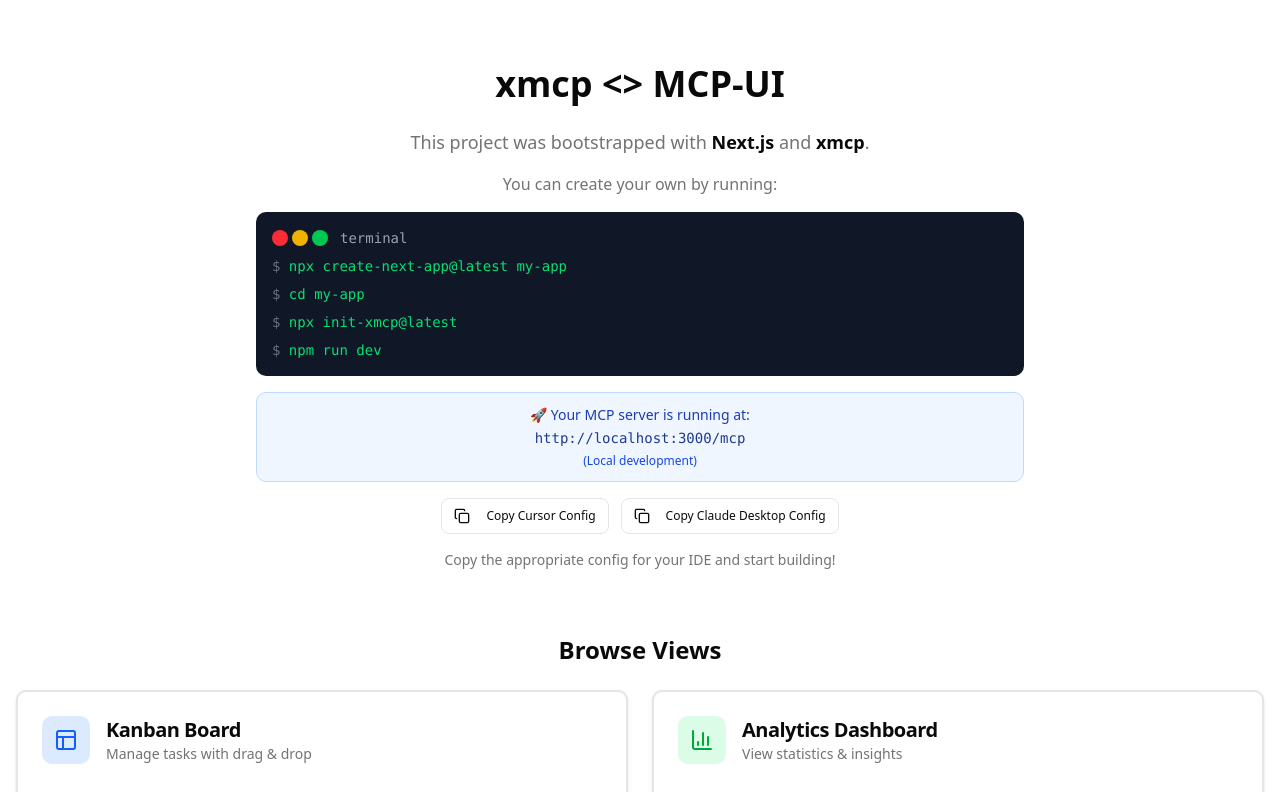
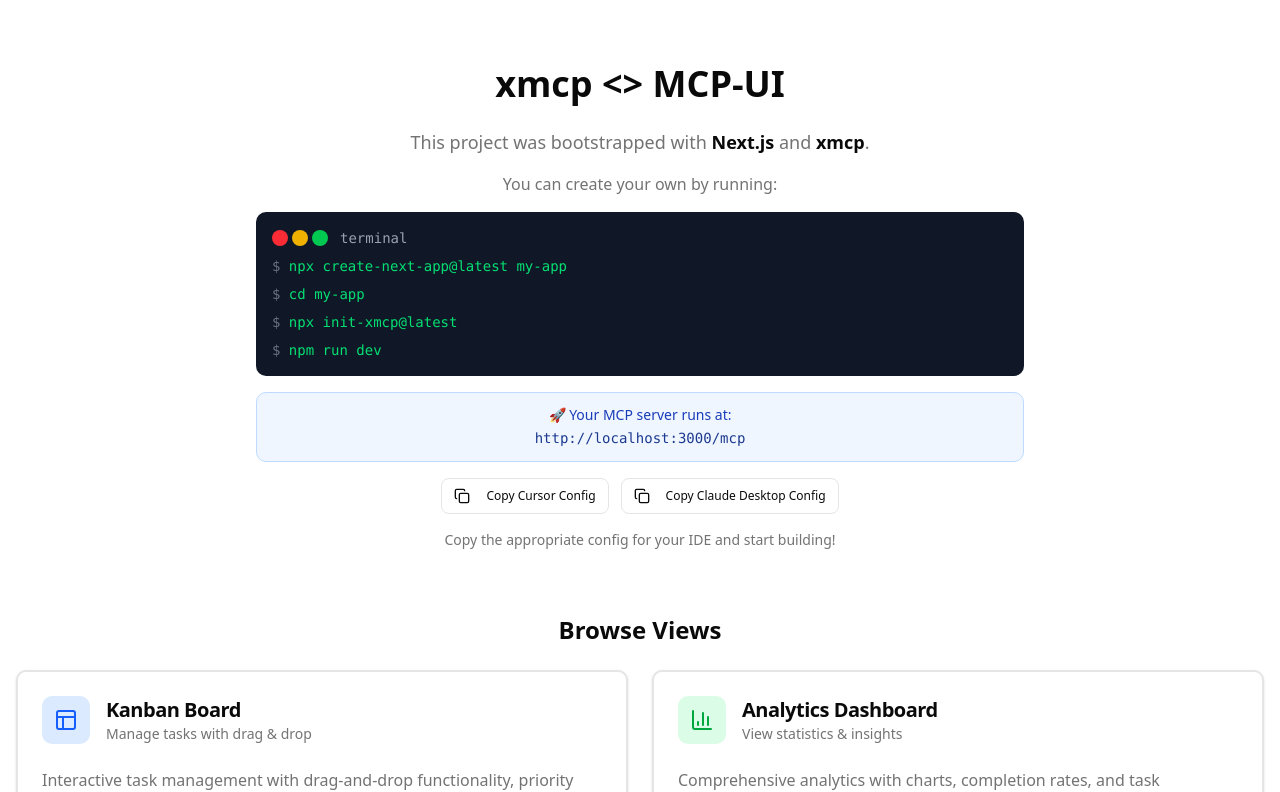
Before and after one commit to valebearzotti/xmcp-mcpui-nextjs-demo, a Next.js app: page / in a window 1280 px wide. Shown: the top 792 px of the page. Built offline with nearby package versions, Linux system fonts and the light colour scheme.

Commit message:
fix mcp server dev server url

```diff
--- a/app/page.tsx
+++ b/app/page.tsx
@@ -94,16 +94,11 @@
             </div>
             <div className="mt-4 p-3 bg-blue-50 dark:bg-blue-950 border border-blue-200 dark:border-blue-800 rounded-lg">
               <p className="text-sm text-blue-800 dark:text-blue-200 font-medium">
-                🚀 Your MCP server is running at:
+                🚀 Your MCP server runs at:
               </p>
               <code className="text-sm font-mono text-blue-900 dark:text-blue-100">
-                {mcpUrl}
+                http://localhost:3000/mcp
               </code>
-              {isClient && (
-                <p className="text-xs text-blue-700 dark:text-blue-300 mt-1">
-                  {isLocal ? '(Local development)' : '(Vercel deployment)'}
-                </p>
-              )}
             </div>
             <div className="flex gap-3 justify-center mt-4">
               <Button
```
